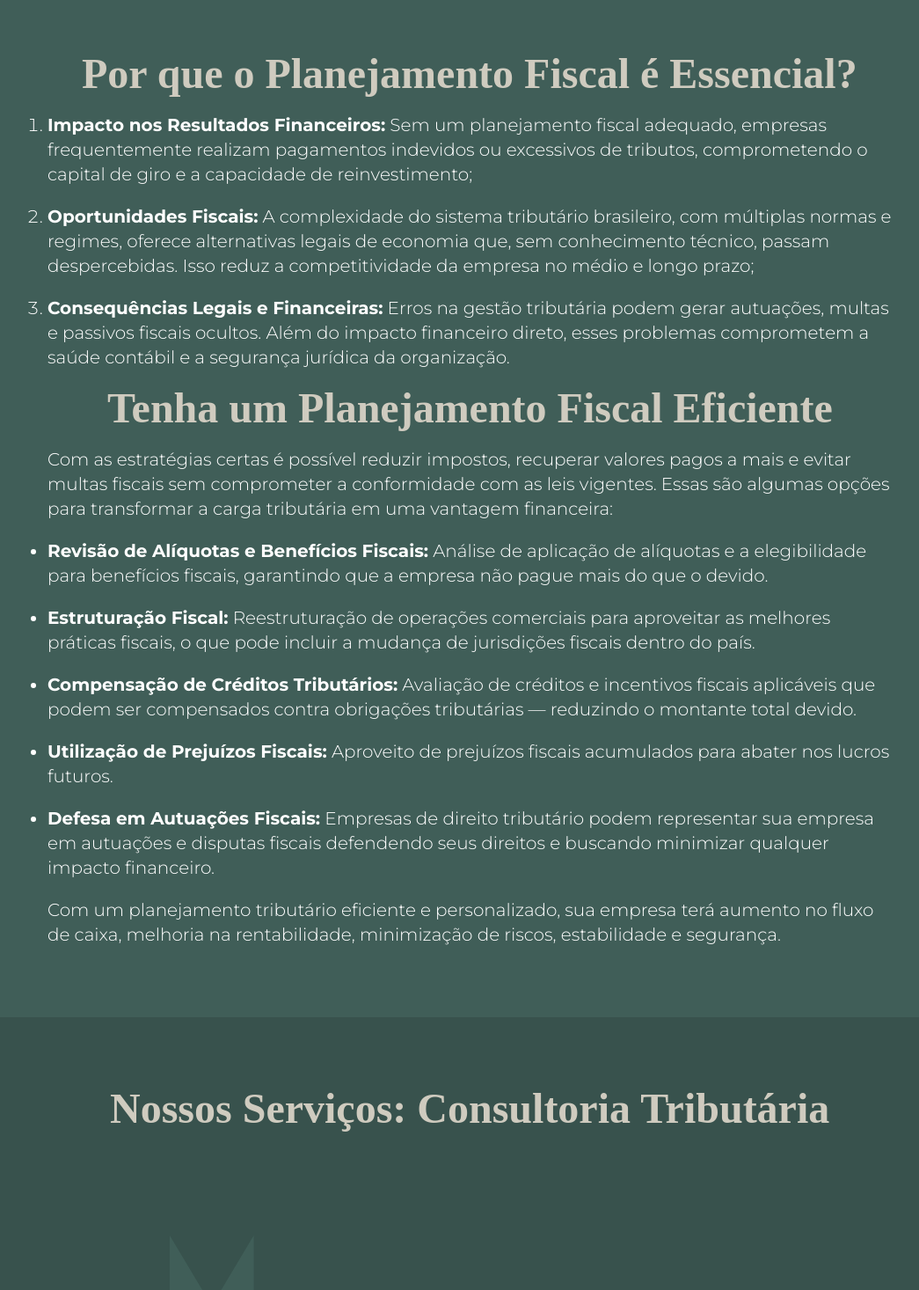
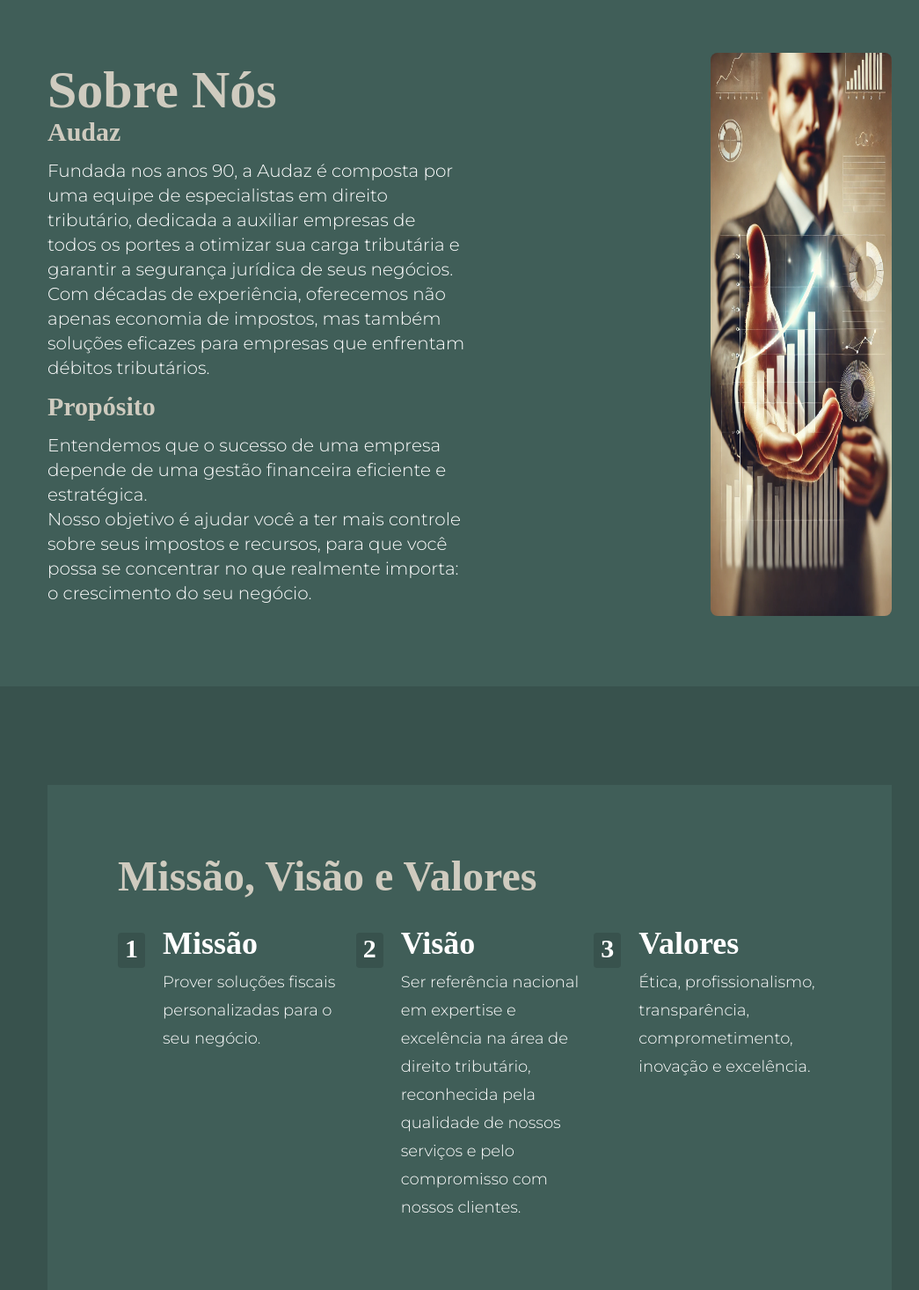
Before and after one commit to Garamogui/audaz-site, a Next.js app: page / in a window 1280 px wide. Shown: the part 820-2286 px from the top of the page at 88% size, without its empty margins (106-1151 px from the left). Built offline with nearby package versions, Linux system fonts and the light colour scheme.

Commit message:
change final touches (I hope)

```diff
--- a/src/app/about/MVV.tsx
+++ b/src/app/about/MVV.tsx
@@ -1,14 +1,14 @@
 export const MVV = () => {
   return (
-  <section className="">
-   <div className="w-full flex flex-col justify-center items-center bg-background-alt p-20 gap-10">
+  <section className="bg-background-alt">
+   <div className="w-full flex flex-col justify-center items-center bg-background p-20 gap-10">
     <h2 className=" w-full">
      Missão, Visão e Valores
     </h2>
     <div className="flex items-start justify-center gap-3 ">
 
      <div className="flex gap-5 w-1/3">
-      <h3 className="bg-background px-2 text-3xl text-foreground rounded-sm size-10 justify-center text-center items-center">1</h3>
+      <h3 className="bg-background-alt px-2 text-3xl text-foreground rounded-sm size-10 justify-center text-center items-center">1</h3>
       <div className="flex flex-col gap-2  ">
        <h4 className="-mt-2 text-foreground text-4xl" > Missão </h4>
        <p>Prover soluções fiscais personalizadas para o seu negócio.</p>
@@ -16,7 +16,7 @@ export const MVV = () => {
      </div>
 
      <div className="flex gap-5 w-1/3">
-      <h3 className="bg-background px-2 text-3xl text-foreground rounded-sm size-10 justify-center text-center items-center">2</h3>
+      <h3 className="bg-background-alt px-2 text-3xl text-foreground rounded-sm size-10 justify-center text-center items-center">2</h3>
       <div className="flex flex-col gap-2  ">
        <h4 className="-mt-2 text-foreground text-4xl" > Visão </h4>
        <p>Ser referência nacional em expertise e excelência na área de direito tributário, reconhecida pela qualidade de nossos serviços e pelo compromisso com nossos clientes.</p>
@@ -24,7 +24,7 @@ export const MVV = () => {
      </div>
 
      <div className="flex gap-5 w-1/3">
-      <h3 className="bg-background px-2 text-3xl text-foreground rounded-sm size-10 justify-center text-center items-center">3</h3>
+      <h3 className="bg-background-alt px-2 text-3xl text-foreground rounded-sm size-10 justify-center text-center items-center">3</h3>
       <div className="flex flex-col gap-2  ">
        <h4 className="-mt-2 text-foreground text-4xl" > Valores </h4>
        <p>Ética, profissionalismo, transparência, comprometimento, inovação e excelência.</p>
--- a/src/app/globals.css
+++ b/src/app/globals.css
@@ -1,8 +1,55 @@
 @import url('https://fonts.googleapis.com/css2?family=Montserrat:ital,wght@0,100..900;1,100..900&family=Poppins:ital,wght@0,100;0,200;0,300;0,400;0,500;0,600;0,700;0,800;0,900;1,100;1,200;1,300;1,400;1,500;1,600;1,700;1,800;1,900&display=swap');
+
 
 @tailwind base;
 @tailwind components;
 @tailwind utilities;
+
+
+html {
+ scroll-behavior: smooth;
+}
+
+.appear {
+  animation: appear 0.5s linear forwards;
+}
+
+@keyframes appear {
+  from {
+    opacity: 0;
+    transform: translateY(20px);
+  }
+  to {
+    opacity: 1;
+    transform: translateY(0);
+  }
+}
+
+
+
+/*@keyframes appear{*/
+/*  from {*/
+/*  opacity: 0;*/
+/*  transform: translate(0,-20px);*/
+/*  transform: scale(.98);*/
+/*  transform: translateX(-100px)*/
+/*  }*/
+/*  to {*/
+/*    opacity: 1;*/
+/*    transform: translateX(0px)*/
+/*  }*/
+/*}*/
+
+* {
+ @apply transition-colors duration-300 ;
+}
+
+section * {
+ animation: appear  linear;
+ animation-timeline: view();
+ animation-range:  entry 0% cover 20%;
+}
+
 
 @layer base {
   :root {
@@ -34,12 +81,11 @@
 @layer base {
   /*Cores do Projeto*/
  .theme-0 {
-    --bg: 210, 4%, 11%; /* principal cor de fundo*/
-    --bg-alt: 210, 4%, 7%; /*usado também como cor de fundo*/
-    --primary: 54, 81%, 73%;  /*usado pra títulos e outros destaques, alguns fundos de botões, etc*/
-    --secondary: 45, 14%, 78%; /*usado para alguns realces*/
-    --foreground: 45, 14%, 78%; /*cor de texto padrão*/
-
+    --bg: 210 4% 11%; /* principal cor de fundo*/
+    --bg-alt: 210 4% 7%; /*usado também como cor de fundo*/
+    --primary: 54 81% 73%;  /*usado pra títulos e outros destaques, alguns fundos de botões, etc*/
+    --secondary: 45 14% 78%; /*usado para alguns realces*/
+    --foreground: 45 14% 78%; /*cor de texto padrão*/
   /*Abaixo, somente as cores usadas pelos componentes do ShadCn-Ui*/
  /* Tema 1 */
  }
@@ -118,28 +164,10 @@
 }
 
 
-@keyframes appear{
-  from {
-  opacity: 0;
-  transform: translate(0,-20px);
-  transform: scale(.98);
-/*  transform: translateX(-100px)*/
-  }
-  to {
-    opacity: 1;
-    /*transform: translateX(0px)*/
-  }
-}
-
 * {
  @apply transition-colors duration-300 ;
 }
 
-section * {
- animation: appear 0.5s ease-in-out;
- animation-timeline: view();
- animation-range:  entry 0% cover 20%;
-}
 
 .dm-serif-text-regular {
   font-family: "DM Serif Text", serif;
--- a/src/app/landing-page/About.tsx
+++ b/src/app/landing-page/About.tsx
@@ -3,9 +3,10 @@ import Image from "next/image";
 
 export const About = () => {
  return (
-  <section className=" flex h-screen  flex-col justify-center items-start gap-10 bg-[url('/output.jpg')] bg-cover bg-no-repeat   ">
-   <h2 className="text-6xl mt-20 ">Sobre Nós</h2>
-   <div className="flex  justify-center gap-3 ">
+  <section id="about" className=" flex h-screen p-20 px-40 justify-center items-center gap-10  bg-background bg-cover bg-no-repeat   ">
+   <div className="flex flex-col">
+    <h2 className="text-6xl  ">Sobre Nós</h2>
+    <div className="flex justify-center gap-3 ">
      <div className="flex flex-col justify-around gap-3 ">
       <div className="flex w-2/3 flex-col gap-3">
        <h3 className="text-3xl">Audaz</h3>
@@ -26,16 +27,17 @@ export const About = () => {
       </div>
 
      </div>
+    </div>
+
+   </div>
+
    <div className="flex inset-0 w-2/3 relative h-full  ">
-
     <Image
      src={aboutUs}
      alt=""
      fill
      className=" object-center rounded-lg   "
     />
-
-    </div>
    </div>
   </section>
  )
--- a/src/app/landing-page/FAQ.tsx
+++ b/src/app/landing-page/FAQ.tsx
@@ -7,7 +7,10 @@ import {
 
 export const FAQ = () => {
  return (
-  <section className='flex-col bg-[url("https://images.pexels.com/photos/7272207/pexels-photo-7272207.jpeg?auto=compress&cs=tinysrgb&w=1260&h=750&dpr=2")] '>
+  <section className='p-0 bg-[url("https://images.pexels.com/photos/7272207/pexels-photo-7272207.jpeg?auto=compress&cs=tinysrgb&w=1260&h=750&dpr=2")] '>
+
+   <div className="flex flex-col items-center justify-center gap-2 w-full h-full bg-background/80">
+
     <h2>Perguntas Frequentes</h2>
     <Accordion
      type="single"
@@ -37,6 +40,8 @@ export const FAQ = () => {
       </AccordionContent>
      </AccordionItem>
     </Accordion>
+
+   </div>
   </section>
  )
 }
--- a/src/app/landing-page/Header.tsx
+++ b/src/app/landing-page/Header.tsx
@@ -41,13 +41,13 @@ export const Header = () => {
      <NavigationMenuList>
       <NavigationMenuItem>
        <NavigationMenuTrigger>Sobre Nós</NavigationMenuTrigger>
-       <NavigationMenuContent className="bg-black border-red-400 ">
+       <NavigationMenuContent className=" border- ">
         <NavigationMenuLink className="bg-black">
          <div className="flex  p-4  gap-2">
           <div className="flex flex-col  justify-center items-center w-24 gap-2">
            <p className="text-white text-md ">Páginas</p>
-           <NavigationMenuLink className={navigationMenuTriggerStyle()} href="/">Principal</NavigationMenuLink>
-           <NavigationMenuLink className={navigationMenuTriggerStyle()} href="/about">Sobre</NavigationMenuLink>
+           <NavigationMenuLink className={navigationMenuTriggerStyle()} href="/#main">Principal</NavigationMenuLink>
+           <NavigationMenuLink className={navigationMenuTriggerStyle()} href="/#about">Sobre</NavigationMenuLink>
           </div>
 
           <div className="w-[2px] bg-background-alt h-[250px] " />
@@ -60,6 +60,7 @@ export const Header = () => {
            <NavigationMenuLink className={navigationMenuTriggerStyle()} href="/defesa">Defesa</NavigationMenuLink>
            <NavigationMenuLink className={navigationMenuTriggerStyle()} href="/regularizacao">Regularização Fiscal</NavigationMenuLink>
            <NavigationMenuLink className={navigationMenuTriggerStyle()} href="/bpo-fiscal">BPO Fiscal</NavigationMenuLink>
+
           </div>
 
          </div>
--- a/src/app/landing-page/Needs.tsx
+++ b/src/app/landing-page/Needs.tsx
@@ -1,8 +1,8 @@
 export const Needs = () => {
  return (
 
-  <section className="flex-col items-center gap-5 h-full  py-20 ">
-   <h2 className="text-primary">Por que o Planejamento Fiscal é Essencial?</h2>
+  <section id="Por-que" className="flex-col items-center gap-5 h-full  py-20 ">
+   <h2  className="text-primary">Por que o Planejamento Fiscal é Essencial?</h2>
 
    <ol className='flex flex-col items-start gap-5 w-full text-xl list-decimal '>
     <li className='text-xl'> <strong>Impacto nos Resultados Financeiros:</strong> Sem um planejamento fiscal adequado, empresas frequentemente realizam pagamentos indevidos ou excessivos de tributos, comprometendo o capital de giro e a capacidade de reinvestimento; </li>
--- a/src/app/landing-page/Presentation.tsx
+++ b/src/app/landing-page/Presentation.tsx
@@ -1,5 +1,6 @@
 import { Button } from "@/components/ui/button";
 import { ChartNoAxesCombined, HandCoins, UserRound } from "lucide-react";
+
 import Image from "next/image";
 import Link from "next/link";
 
@@ -29,7 +30,7 @@ export const Presentation = () => {
      Preserve o que é seu: menos imposto, mais dinheiro no caixa.
     </p>
     <div className="flex gap-2">
-     <Link href="/about">
+     <Link href="#Por-que">
       <Button className="p-6 text-lg text-background">Saiba Mais</Button>
      </Link>
      <a
--- a/src/app/page.tsx
+++ b/src/app/page.tsx
@@ -1,6 +1,9 @@
+import { MVV } from "./about/MVV";
+import { About } from "./landing-page/About";
 import { Calculator } from "./landing-page/Calculator";
 import { Clients } from "./landing-page/Clients";
 import { Contact } from "./landing-page/Contact";
+import { FAQ } from "./landing-page/FAQ";
 import { Header } from "./landing-page/Header";
 import { Needs } from "./landing-page/Needs";
 import { Presentation } from "./landing-page/Presentation";
@@ -13,14 +16,15 @@ export default function Home() {
    <Header />
    <div className="flex flex-col">
     <Presentation />
+    <About/>
+    <MVV />
     <Needs />
-
     {
      // <Calculator />
      // <Clients />
     }
-
     <Services />
+    <FAQ/>
     <Contact />
     <Schedule />
    </div>
--- a/src/components/ui/getInTouch.tsx
+++ b/src/components/ui/getInTouch.tsx
@@ -1,10 +1,14 @@
+import { Button } from "./button"
+
 export const GetInTouch = () => {
  return (
+  <Button>
    <a
     href="https://wa.me/5511977508117?text=Quero%20marcar%20uma%20consulta!"
-            className="bg-primary text-black font-bold p-3 rounded hover:scale-105 duration-300"
+    className="w-full h-full items-center justify-center flex "
    >
     Fale Conosco
    </a>
+  </Button>
  )
 }
--- a/src/components/ui/navigation-menu.tsx
+++ b/src/components/ui/navigation-menu.tsx
@@ -86,7 +86,7 @@ const NavigationMenuViewport = React.forwardRef<
   <div className={cn("absolute left-0 top-full flex justify-center")}>
     <NavigationMenuPrimitive.Viewport
       className={cn(
-        "origin-top-center relative mt-1.5 h-[var(--radix-navigation-menu-viewport-height)] w-full overflow-hidden rounded-md border border-neutral-700 bg-background-alt text-popover-foreground shadow data-[state=open]:animate-in data-[state=closed]:animate-out data-[state=closed]:zoom-out-95 data-[state=open]:zoom-in-90 md:w-[var(--radix-navigation-menu-viewport-width)]",
+        "origin-top-center relative mt-1.5 h-[var(--radix-navigation-menu-viewport-height)] w-full overflow-hidden rounded-md border border-background bg-background-alt text-popover-foreground shadow data-[state=open]:animate-in data-[state=closed]:animate-out data-[state=closed]:zoom-out-95 data-[state=open]:zoom-in-90 md:w-[var(--radix-navigation-menu-viewport-width)]",
         className
       )}
       ref={ref}
```
Lines whose indentation alone changed are shown as unchanged.
